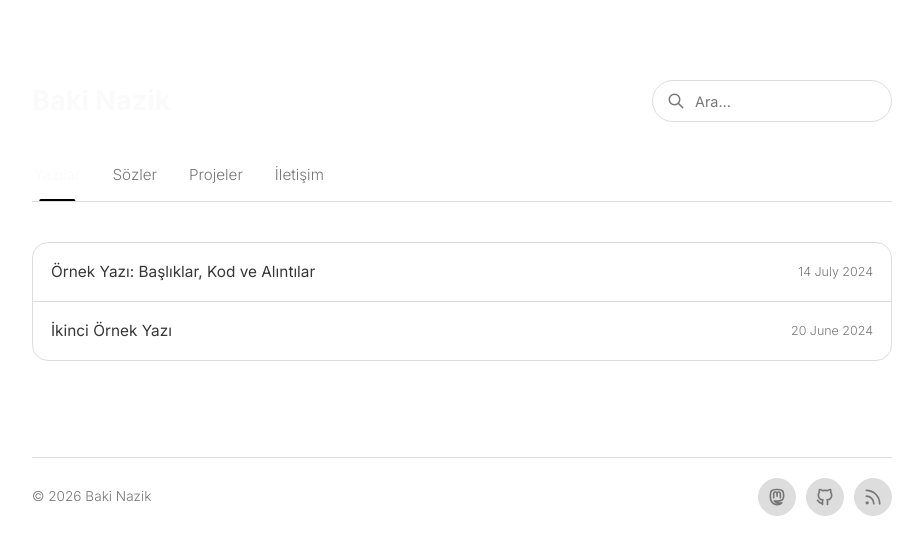
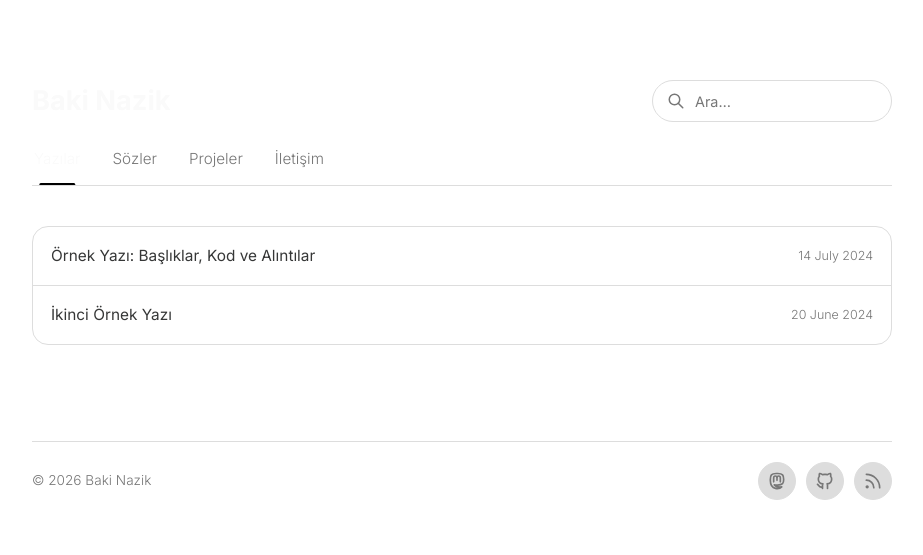
Before and after one commit to bakinazik/bakinazik.github.io, a Jekyll site: the page built from index.html, in a window 1280 px wide. Shown: the top 555 px of the page, without its empty margins (178-1101 px from the left). Built offline with Jekyll 4.4.1, drawn with Linux system fonts in a browser that asks for light colours.

Commit message:
Update repository

```diff
--- a/assets/css/style.css
+++ b/assets/css/style.css
@@ -80,7 +80,7 @@ header {
   align-items: center;
   flex-wrap: wrap;
   gap: 1rem;
-  margin-bottom: 1.75rem;
+  margin-bottom: .75rem;
 }
 
 .profile-identity {
```
